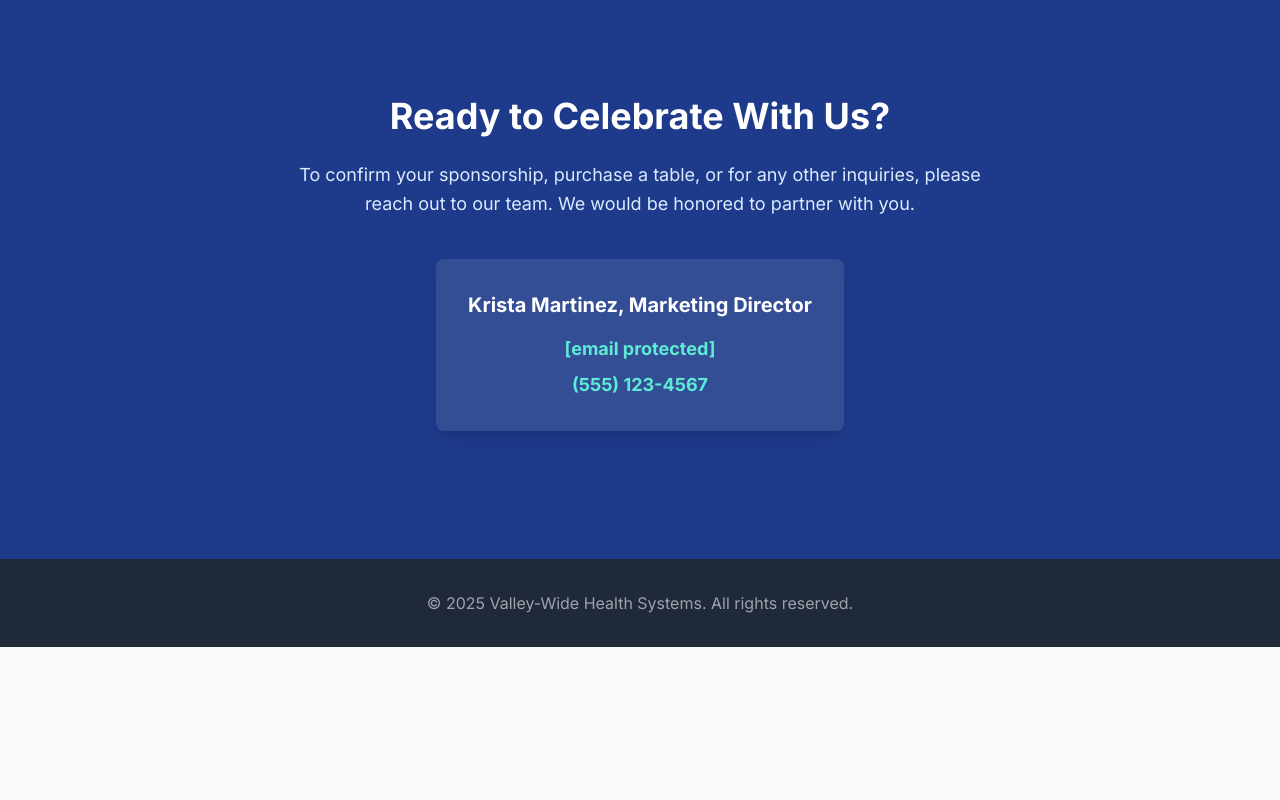
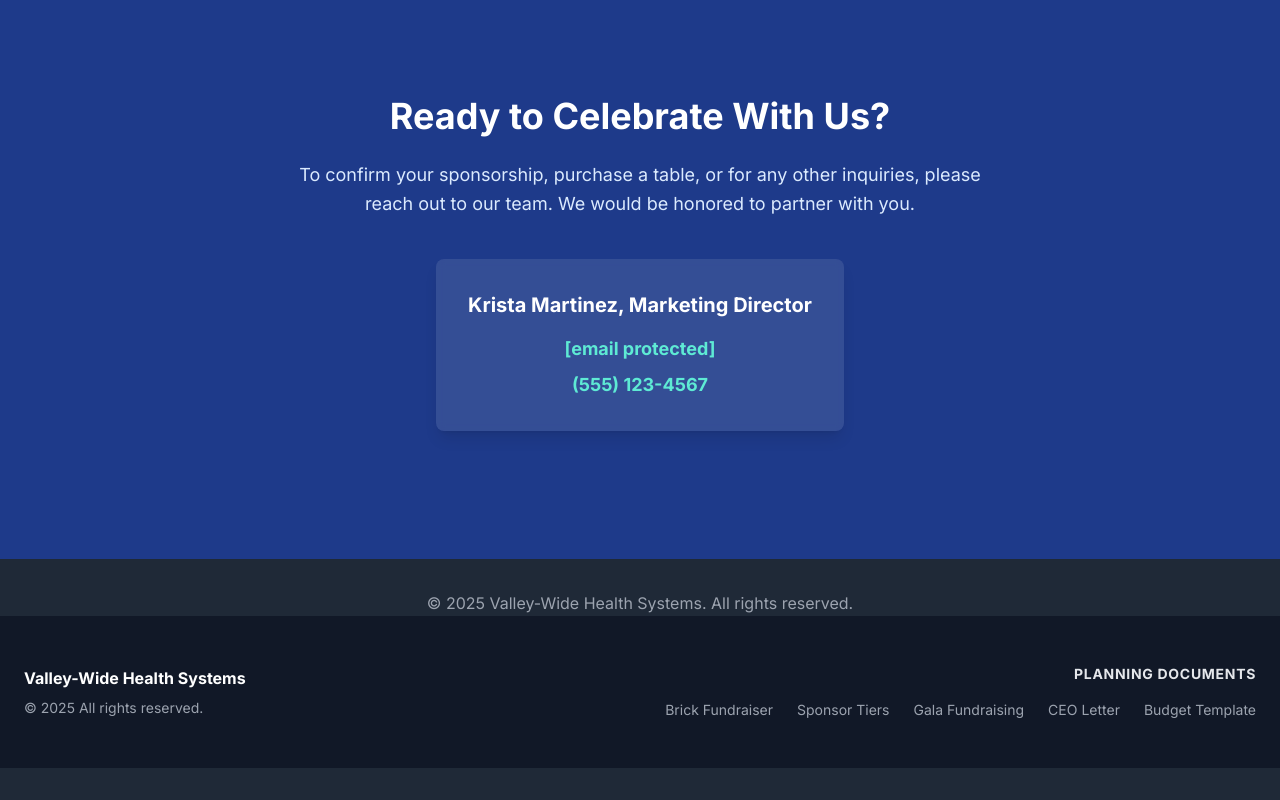
Before and after one commit to project-vwhs/Gala, a plain HTML site: page index.html in a window 1280 px wide. Shown: the part 3673-4473 px from the top of the page. Before the commit the page ends 4320 px from the top, so only its background shows below. Drawn offline with nearby package versions, Linux system fonts and the light colour scheme.

Commit message:
Update index.html

```diff
--- a/index.html
+++ b/index.html
@@ -268,6 +268,37 @@
         <div class="container mx-auto px-6 text-center">
             <p>&copy; 2025 Valley-Wide Health Systems. All rights reserved.</p>
         </div>
+    <!-- Footer -->
+    <footer class="py-12 bg-gray-900 text-gray-400 border-t border-gray-800">
+        <div class="container mx-auto px-6">
+            <div class="flex flex-col md:flex-row justify-between items-start md:items-center gap-8">
+
+                <div class="text-center md:text-left w-full md:w-auto">
+                    <p class="font-semibold text-white">Valley-Wide Health Systems</p>
+                    <p class="mt-2 text-sm">&copy; 2025 All rights reserved.</p>
+                </div>
+
+                <div class="w-full md:w-auto text-center md:text-right">
+                    <h4 class="text-sm font-bold text-gray-200 uppercase tracking-wider mb-4">Planning Documents</h4>
+                    <div class="flex flex-wrap justify-center md:justify-end gap-x-6 gap-y-2 text-sm">
+                        <a href="https://vwhsorg.sharepoint.com/:w:/s/FundDevelopmentCommittee/EagggpPUZpNLvqMZTupQWnkBNuAADv2lsnSxX-oAtaqqeA?e=eedDgn"
+                           class="hover:text-teal-400 transition-colors" target="_blank">Brick Fundraiser</a>
+
+                        <a href="https://vwhsorg.sharepoint.com/:w:/s/FundDevelopmentCommittee/EYT-dY_UzwNDpo_OyOT8o4YBYq_2ee08CuRrHn7pyp94Ug?e=HAFmih"
+                           class="hover:text-teal-400 transition-colors" target="_blank">Sponsor Tiers</a>
+
+                        <a href="https://vwhsorg.sharepoint.com/:w:/s/FundDevelopmentCommittee/Ededt3tsG4xBo1rZR9LB2HMBCGiLE8S6g4yhKkRECwB6PQ?e=QXJrEP"
+                           class="hover:text-teal-400 transition-colors" target="_blank">Gala Fundraising</a>
+
+                        <a href="https://vwhsorg.sharepoint.com/:w:/s/FundDevelopmentCommittee/EUolXWL9uSNAm0OVyP9VsY0B9beS5y3dLdct4zXhAhZtog?e=TZFGeQ"
+                           class="hover:text-teal-400 transition-colors" target="_blank">CEO Letter</a>
+
+                        <a href="https://vwhsorg-my.sharepoint.com/:x:/g/personal/shottsc_valley-widehealth_org/EZ0KQsNpU5VJusDB8g-98xYBnaH0v1l8uVrb58U0yki-bA?e=4cg5CT"
+                           class="hover:text-teal-400 transition-colors" target="_blank">Budget Template</a>
+                    </div>
+                </div>
+            </div>
+        </div>
     </footer>
 
     <script>
@@ -285,5 +316,4 @@
     </script>
 
 </body>
-
 </html>
```
